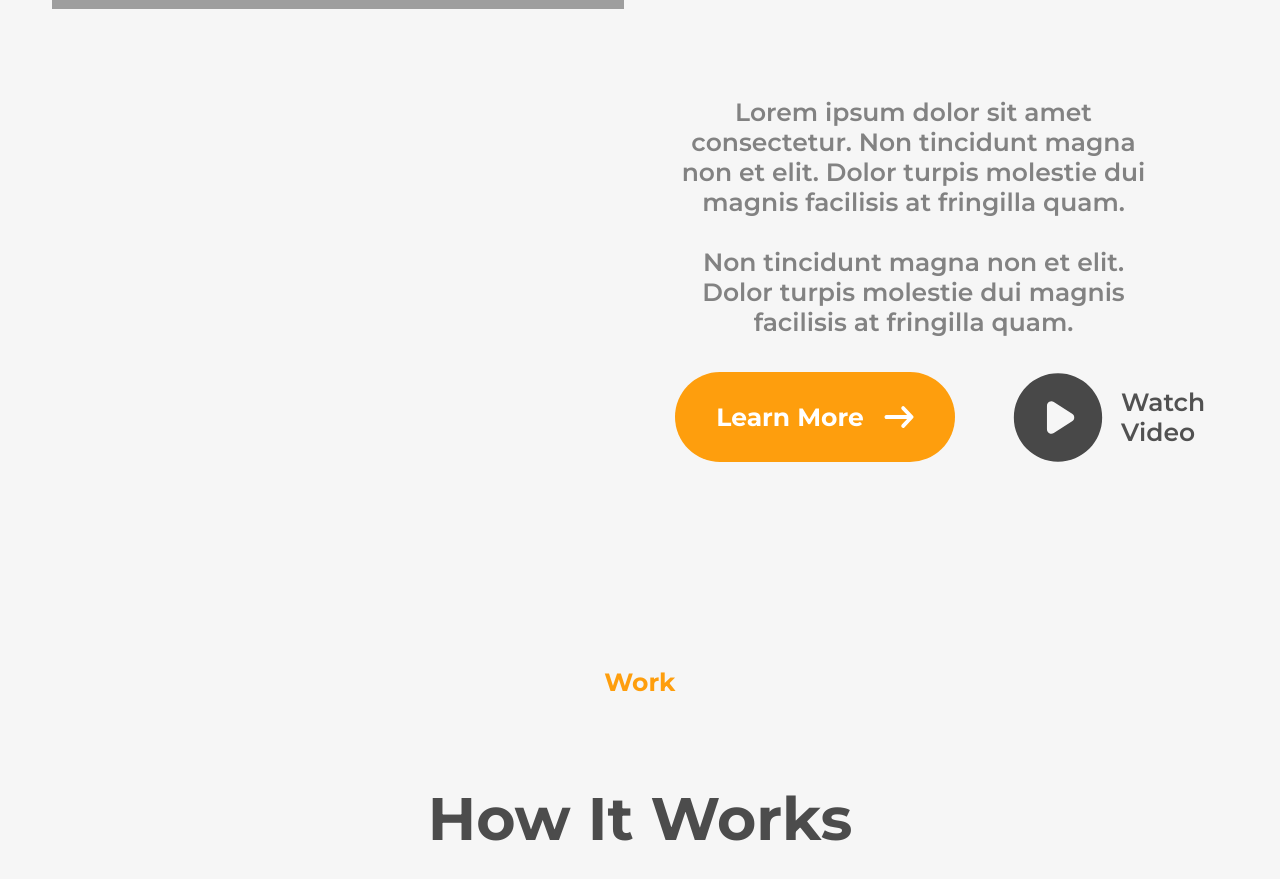
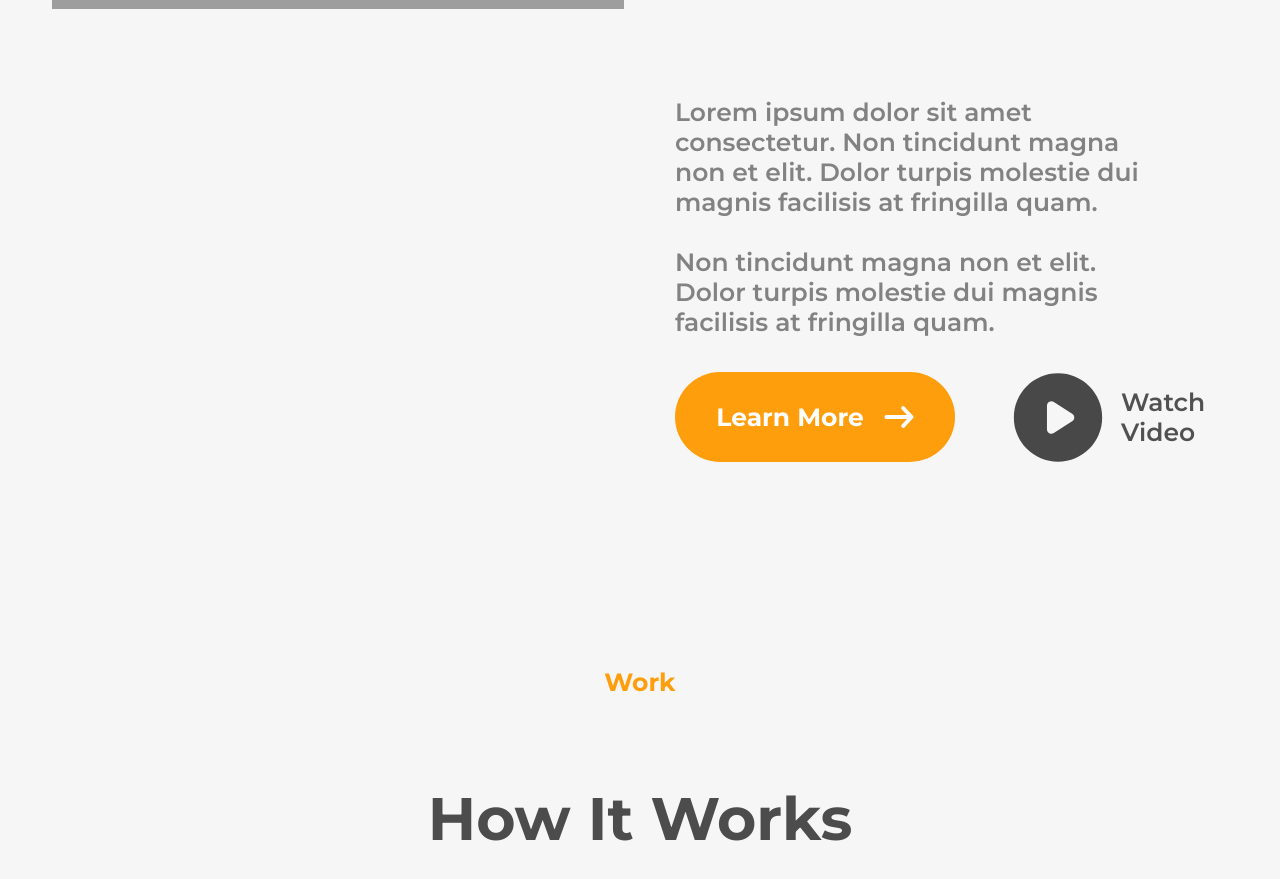
Before and after one commit to mambachristophersteven/react-restaurant-landing-page, a React (Create React App) app: page / in a window 1280 px wide. Shown: the part 1546-2425 px from the top of the page. Built offline with nearby package versions, Linux system fonts and the light colour scheme; grey boxes are pictures that could not be loaded.

Commit message:
section alignment update

```diff
--- a/src/Sections/AboutSection/AboutSection.css
+++ b/src/Sections/AboutSection/AboutSection.css
@@ -35,10 +35,11 @@
     color: var(--main-text);
 }
 
-.section-text{
+.about-section .section-text{
     font-size: 25px;
     color: var(--small-text);
     font-family: monSemi;
+    text-align: left;
 }
 
 .buttons{
--- a/src/Sections/TestimoSection/TestimoSection.css
+++ b/src/Sections/TestimoSection/TestimoSection.css
@@ -13,4 +13,7 @@
 }
 .section-text{
     text-align: center;
+    font-size: 25px;
+    color: var(--small-text);
+    font-family: monSemi;
 }
--- a/src/Sections/TestimoSection/TestimoSection.jsx
+++ b/src/Sections/TestimoSection/TestimoSection.jsx
@@ -4,9 +4,9 @@ const TestimoSection = () => {
   return (
     <div className='testimo-section'>
         <div className="top">
-            <p className="section-heading">testimonial</p>
-            <p className="section-header">what are they saying</p>
-            <p className="section-text">Lorem ipsum dolor sit amet consectetur. Non tincidunt <br />magna non et elit. Dolor  turpis molestie dui <br />magnis facilisis at fringilla quam</p>
+        <p className="section-heading">testimonial</p>
+        <p className="section-header">what are they saying</p>
+        <p className="section-text">Lorem ipsum dolor sit amet consectetur. Non tincidunt <br />magna non et elit. Dolor  turpis molestie dui <br />magnis facilisis at fringilla quam</p>
         </div>
 
     </div>
```
